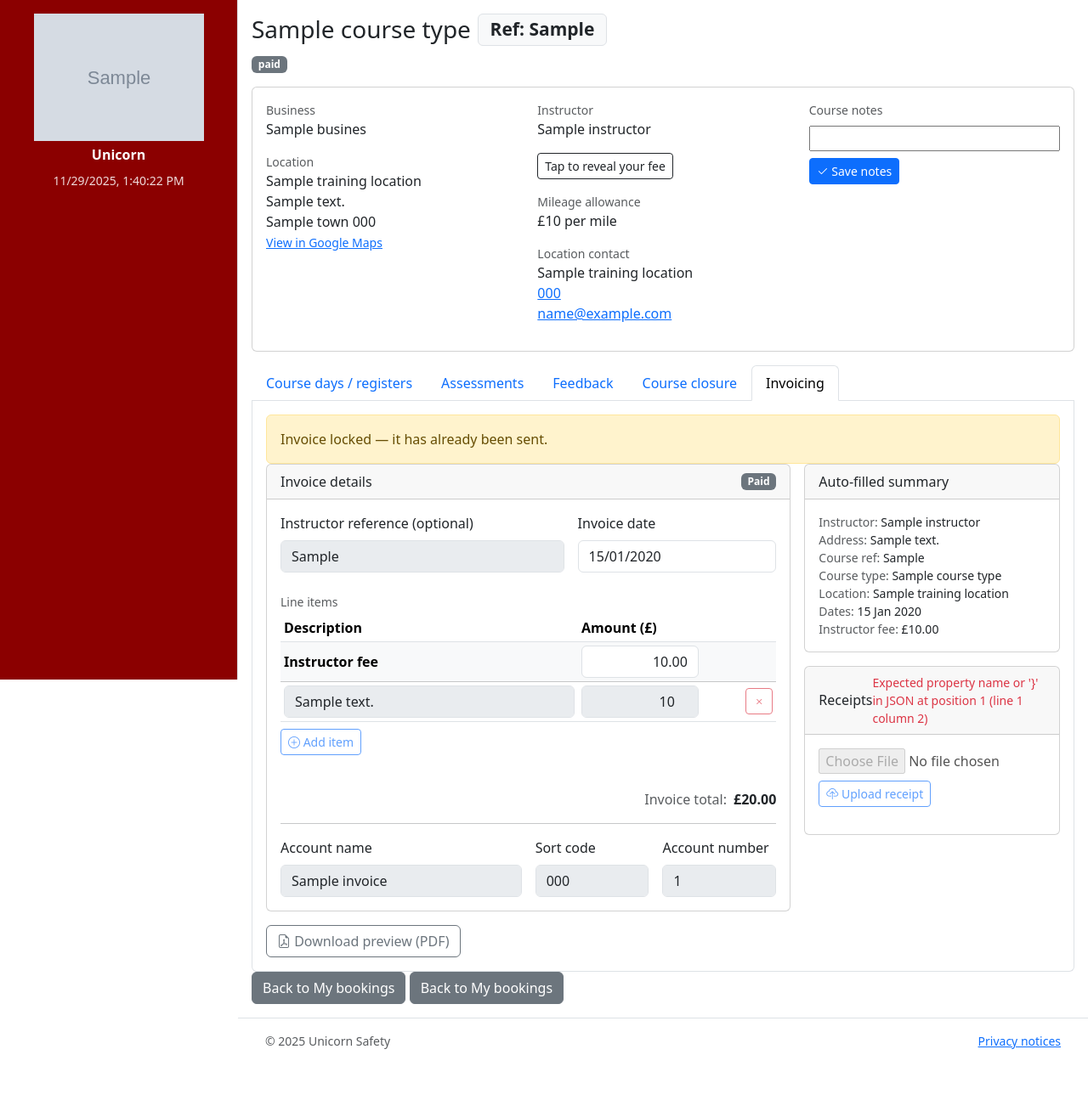
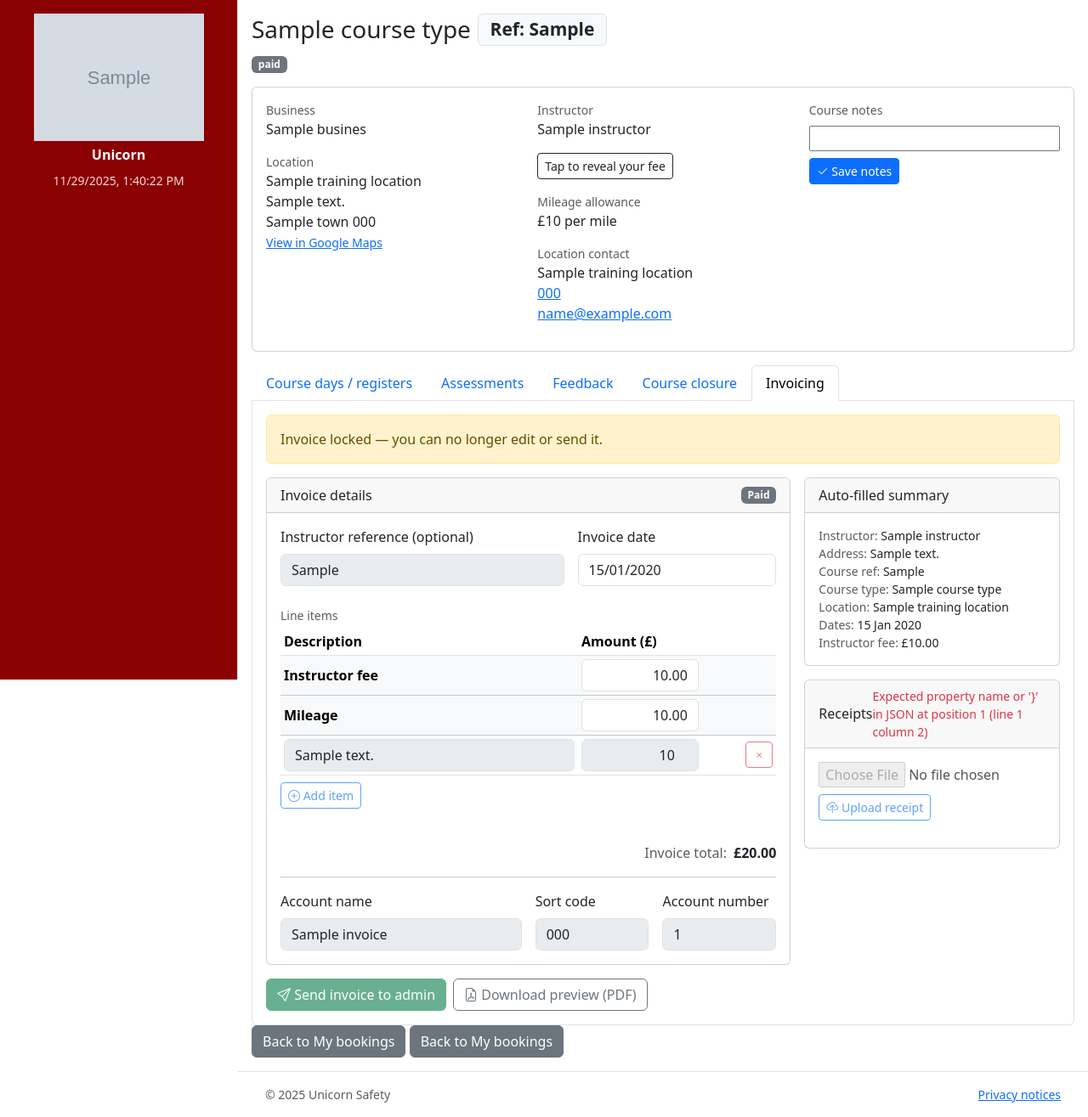
Before and after one commit to unicornfss/pegasusDB, a Django app: template unicorn_project/training/templates/instructor/booking_detail.html in a window 1280 px wide, after a click on "Invoicing". Shown: the whole page at 85% size. Before the commit the page ends 1235 px from the top, so only its background shows below. Run offline with Django 5.2, Linux system fonts and the light colour scheme; the template is opened without the code that fills it: most values are stand-ins (such as "Sample title", 1, 10 or a date in 2020); grey boxes marked "Sample" are stand-in pictures; form fields are guessed from the names that the template uses; some libraries are stand-ins or nearby versions.

Commit message:
Refactor instructor invoice tab and save logic
Improves the instructor invoicing tab template for clarity, adds tooltip and button state logic, and refactors the view to handle saving invoice drafts and sending to admin. Invoice line items are now updated and saved from POST data, and AJAX autosave responses are supported for better UX.

```diff
--- a/unicorn_project/training/templates/instructor/_invoicing_tab.html
+++ b/unicorn_project/training/templates/instructor/_invoicing_tab.html
@@ -1,8 +1,11 @@
 {% load static %}
+
 {% with inv_lower=invoice.status|default:"draft"|lower %}
+
+  {# Lock banner if invoice is no longer editable #}
   {% if inv_lower != "draft" and inv_lower != "awaiting_review" %}
-    <div class="alert alert-warning mb-0">
-      Invoice locked — it has already been sent.
+    <div class="alert alert-warning mb-3">
+      Invoice locked — you can no longer edit or send it.
     </div>
   {% endif %}
 
@@ -13,12 +16,15 @@
     {% now "Y-m-d" as today_iso %}
     {% now "d/m/Y" as today_human %}
 
+    {# ================= LEFT COLUMN ================= #}
     <div class="col-12 col-lg-8">
       <div class="card">
         <div class="card-header d-flex justify-content-between align-items-center">
           <span>Invoice details</span>
           <div class="d-flex align-items-center gap-2">
-          <small id="autosave-status" class="text-muted" style="min-width:120px;text-align:right;"></small>
+            <small id="autosave-status"
+                   class="text-muted"
+                   style="min-width:120px;text-align:right;"></small>
             <span class="badge text-bg-secondary">
               {% if invoice and invoice.status %}
                 {{ invoice.status|capfirst }}
@@ -31,6 +37,7 @@
 
         <div class="card-body">
 
+          {# --- Top row: reference + date --- #}
           <div class="row g-3">
             <div class="col-md-7">
               <label class="form-label">Instructor reference (optional)</label>
@@ -46,10 +53,9 @@
                      value="{% if invoice.invoice_date %}{{ invoice.invoice_date|date:'d/m/Y' }}{% else %}{{ today_human }}{% endif %}"
                      readonly>
             </div>
-
-
           </div>
 
+          {# --- Line items --- #}
           <div class="mt-4">
             <div class="text-muted small mb-1">Line items</div>
 
@@ -63,7 +69,7 @@
                   </tr>
                 </thead>
 
-              <!-- Fixed base fee row (always present, not editable) -->
+                {# Fixed base fee row (always present) #}
                 <tbody id="base-fee-body">
                   <tr class="table-light">
                     <td><span class="fw-semibold">Instructor fee</span></td>
@@ -76,9 +82,25 @@
                   </tr>
                 </tbody>
 
-              <!-- Dynamic extras; grows/shrinks based on items -->
+                {# Optional mileage row #}
+                {% if booking.allow_mileage_claim and booking.mileage_fee %}
+                  <tbody id="mileage-body">
+                    <tr class="table-light">
+                      <td><span class="fw-semibold">Mileage</span></td>
+                      <td>
+                        <input class="form-control text-end"
+                               value="{{ booking.mileage_fee|floatformat:2 }}"
+                               readonly>
+                      </td>
+                      <td class="text-end"></td>
+                    </tr>
+                  </tbody>
+                {% endif %}
+
+                {# Dynamic extras #}
                 <tbody id="extras-body">
                   {% for it in invoice.items.all %}
+                    {% if it.description != "Mileage" %}
                       <tr>
                         <td>
                           <input class="form-control"
@@ -101,15 +123,18 @@
                           </button>
                         </td>
                       </tr>
+                    {% endif %}
                   {% empty %}
-                  {# if no extras, start with one empty row #}
+                    {# Start with one empty row if no extras #}
                     <tr>
                       <td>
-                      <input class="form-control" name="item_desc"
+                        <input class="form-control"
+                               name="item_desc"
                                {% if inv_lower != "draft" and inv_lower != "awaiting_review" %}readonly disabled{% endif %}>
                       </td>
                       <td>
-                      <input class="form-control text-end" name="item_amount"
+                        <input class="form-control text-end"
+                               name="item_amount"
                                type="number" step="0.01"
                                {% if inv_lower != "draft" and inv_lower != "awaiting_review" %}readonly disabled{% endif %}>
                       </td>
@@ -126,13 +151,15 @@
               </table>
             </div>
 
-          <button class="btn btn-outline-primary btn-sm" id="btn-add-item"
+            <button class="btn btn-outline-primary btn-sm"
+                    id="btn-add-item"
                     type="button"
                     {% if inv_lower != "draft" and inv_lower != "awaiting_review" %}disabled aria-disabled="true"{% endif %}>
               <i class="bi bi-plus-circle"></i> Add item
             </button>
           </div>
 
+          {# --- Total --- #}
           <div class="row g-3 mt-4">
             <div class="col-md-12">
               <div class="d-flex justify-content-end align-items-center">
@@ -146,6 +173,7 @@
 
           <hr class="my-3">
 
+          {# --- Bank details --- #}
           <div class="row g-3">
             <div class="col-md-6">
               <label class="form-label">Account name</label>
@@ -173,25 +201,58 @@
         </div>
       </div>
 
+      {# --- ACTION BUTTONS ROW --- #}
       <div class="mt-3 d-flex flex-wrap gap-2">
+
+        {# Save draft when editable #}
         {% if inv_lower == "draft" or inv_lower == "awaiting_review" %}
-        <button type="submit" class="btn btn-primary" name="action" value="save_draft">
+          <button type="submit"
+                  class="btn btn-primary"
+                  name="action"
+                  value="save_draft">
             <i class="bi bi-check2"></i> Save draft
-        </button>
-        <button type="submit" class="btn btn-success" name="action" value="send_admin">
-          <i class="bi bi-send"></i> Send invoice to admin
           </button>
         {% endif %}
 
-            <a class="btn btn-outline-secondary" href="{% url 'instructor_invoice_preview' booking.pk %}">
+        {# SEND BUTTON LOGIC (nested ifs, no parentheses) #}
+        {% if booking.status == "completed" %}
+          {% if inv_lower == "draft" or inv_lower == "awaiting_review" %}
+            <button type="submit"
+                    class="btn btn-success"
+                    name="action"
+                    value="send_admin">
+              <i class="bi bi-send"></i> Send invoice to admin
+            </button>
+          {% else %}
+            <span class="d-inline-block"
+                  tabindex="0"
+                  data-bs-toggle="tooltip"
+                  data-bs-title="Invoice must be in Draft or Awaiting review before sending.">
+              <button class="btn btn-success disabled" type="button" aria-disabled="true">
+                <i class="bi bi-send"></i> Send invoice to admin
+              </button>
+            </span>
+          {% endif %}
+        {% else %}
+          <span class="d-inline-block"
+                tabindex="0"
+                data-bs-toggle="tooltip"
+                data-bs-title="Course must be marked as COMPLETED before sending the invoice.">
+            <button class="btn btn-success disabled" type="button" aria-disabled="true">
+              <i class="bi bi-send"></i> Send invoice to admin
+            </button>
+          </span>
+        {% endif %}
+
+        <a class="btn btn-outline-secondary"
+           href="{% url 'instructor_invoice_preview' booking.pk %}">
           <i class="bi bi-file-earmark-pdf"></i> Download preview (PDF)
         </a>
       </div>
 
+    </div>  {# /left col #}
 
-  </div> <!-- this closes the col-12 col-lg-8 -->
-
-
+    {# ================= RIGHT COLUMN ================= #}
     <div class="col-12 col-lg-4">
       <div class="card">
         <div class="card-header">Auto-filled summary</div>
@@ -216,11 +277,13 @@
                 {{ booking.course_date|date:"d M Y" }}
               {% else %}—{% endif %}
             </li>
-          <li><span class="text-muted">Instructor fee:</span> £{{ booking.instructor_fee|default_if_none:0|floatformat:2 }}</li>
+            <li><span class="text-muted">Instructor fee:</span>
+              £{{ booking.instructor_fee|default_if_none:0|floatformat:2 }}</li>
           </ul>
         </div>
       </div>
-<!-- Receipts card (now in the right column) -->
+
+      {# Receipts card #}
       <div class="card mt-3">
         <div class="card-header d-flex justify-content-between align-items-center">
           <span>Receipts</span>
@@ -228,66 +291,53 @@
         </div>
         <div class="card-body">
           <div class="d-flex align-items-center gap-2 flex-wrap">
-        <input type="file" id="rcpt-file"
+            <input type="file"
+                   id="rcpt-file"
                    accept=".pdf,.jpg,.jpeg,.png,.heic,.heif"
                    {% if inv_lower != "draft" and inv_lower != "awaiting_review" %}disabled{% endif %}>
 
-        <button type="button" class="btn btn-outline-primary btn-sm" id="rcpt-upload"
+            <button type="button"
+                    class="btn btn-outline-primary btn-sm"
+                    id="rcpt-upload"
                     {% if inv_lower != "draft" and inv_lower != "awaiting_review" %}disabled aria-disabled="true"{% endif %}>
               <i class="bi bi-cloud-upload"></i> Upload receipt
             </button>
           </div>
-      <ul
-      class="small mt-3 mb-0"
+
+          <ul class="small mt-3 mb-0"
               id="rcpt-list"
               data-list-url="{% url 'instructor_list_receipts' booking.pk %}"
-      data-del-url="{% url 'instructor_delete_receipt' booking.pk %}"
-    ></ul>
-
+              data-del-url="{% url 'instructor_delete_receipt' booking.pk %}">
+          </ul>
         </div>
       </div>
-</div>
+    </div>  {# /right col #}
 
   </form>
-<!-- Confirm Receipts Modal -->
-<div class="modal fade" id="confirmReceiptsModal" tabindex="-1" aria-labelledby="confirmReceiptsLabel" aria-hidden="true">
-  <div class="modal-dialog modal-dialog-centered">
-    <div class="modal-content">
-      <div class="modal-header">
-        <h5 class="modal-title" id="confirmReceiptsLabel">Receipts confirmation</h5>
-        <button type="button" class="btn-close" data-bs-dismiss="modal" aria-label="Close"></button>
-      </div>
-      <div class="modal-body">
-        You’ve added additional charges. Please confirm:
-        <ul class="mt-2">
-          <li>You’ve uploaded all relevant receipts, <em>or</em></li>
-          <li>You’ll send them separately if required.</li>
-        </ul>
-      </div>
-      <div class="modal-footer">
-        <button type="button" id="btn-go-upload" class="btn btn-outline-secondary" data-bs-dismiss="modal">
-          Upload receipts…
-        </button>
-        <button type="button" id="btn-confirm-receipts" class="btn btn-primary">
-          I confirm — continue
-        </button>
-      </div>
-    </div>
-  </div>
-</div>
 
+  {# ================= TOOLTIP INIT ================ #}
+  <script>
+    document.addEventListener("DOMContentLoaded", function () {
+      var tooltipTriggerList = [].slice.call(
+        document.querySelectorAll('[data-bs-toggle="tooltip"]')
+      );
+      tooltipTriggerList.forEach(function (tooltipTriggerEl) {
+        new bootstrap.Tooltip(tooltipTriggerEl);
+      });
+    });
+  </script>
+
+  {# ================= JS: totals & extras ================ #}
   <script>
   (function(){
     const extrasBody = document.getElementById('extras-body');
     const addBtn = document.getElementById('btn-add-item');
     const totalEl = document.getElementById('invoice-total-display');
 
-  // Server-side flag: is the invoice locked (sent)?
     const INVOICE_SENT = {% if inv_lower == "sent" %}true{% else %}false{% endif %};
 
-
     function parseAmount(v){
-    const n = parseFloat((v||'').toString().replace(',', ''));
+      const n = parseFloat((v || '').toString().replace(',', ''));
       return isNaN(n) ? 0 : n;
     }
     function currentBase(){
@@ -314,15 +364,15 @@
         <td><input class="form-control" name="item_desc" value="${desc}" ${ro}></td>
         <td><input class="form-control text-end" name="item_amount" type="number" step="0.01" value="${amount}" ${ro}></td>
         <td class="text-end">
-        <button class="btn btn-outline-danger btn-sm remove-row" type="button" ${dis}><i class="bi bi-x"></i></button>
+          <button class="btn btn-outline-danger btn-sm remove-row" type="button" ${dis}>
+            <i class="bi bi-x"></i>
+          </button>
         </td>
       `;
       extrasBody.appendChild(tr);
 
-    // Live total updates
       tr.addEventListener('input', recalc);
 
-    // Remove row
       const del = tr.querySelector('.remove-row');
       if (del) del.addEventListener('click', function(){
         tr.remove();
@@ -330,12 +380,12 @@
       });
     }
 
-  // “Add item” creates a new row (unless locked)
     if (addBtn){
-    addBtn.addEventListener('click', function(){ if (!INVOICE_SENT) addRow(); });
+      addBtn.addEventListener('click', function(){
+        if (!INVOICE_SENT) addRow();
+      });
     }
 
-  // Hook up existing rows for live total
     extrasBody.querySelectorAll('tr').forEach(tr => {
       tr.addEventListener('input', recalc);
       const del = tr.querySelector('.remove-row');
@@ -348,9 +398,10 @@
     recalc();
   })();
   </script>
+
+  {# ================= JS: autosave ================= #}
   <script>
   (function(){
-  // Don’t autosave if already sent
     const INVOICE_SENT = {% if inv_lower == "sent" %}true{% else %}false{% endif %};
     if (INVOICE_SENT) return;
 
@@ -359,7 +410,7 @@
 
     const statusEl = document.getElementById('autosave-status');
     const csrf = form.querySelector('input[name=csrfmiddlewaretoken]');
-  const endpoint = window.location.href.split('#')[0]; // post back to same URL
+    const endpoint = window.location.href.split('#')[0];
     let timer = null, inflight = false;
 
     function mark(msg, cls){
@@ -372,7 +423,7 @@
     function schedule(){
       if (timer) clearTimeout(timer);
       mark('Saving…','text-muted');
-    timer = setTimeout(save, 600); // debounce
+      timer = setTimeout(save, 600);
     }
 
     async function save(){
@@ -380,8 +431,8 @@
       inflight = true;
       try {
         const fd = new FormData(form);
-      fd.set('action', 'save_draft');    // force save_draft
-      fd.delete('invoice_date');         // server sets today
+        fd.set('action', 'save_draft');
+        fd.delete('invoice_date');
 
         const resp = await fetch(endpoint, {
           method: 'POST',
@@ -407,26 +458,27 @@
       }
     }
 
-  // Watch these fields (matches your form names)
     const names = ['instructor_ref','account_name','sort_code','account_number','item_desc','item_amount'];
     function watch(el){
       if (!el) return;
       ['input','change'].forEach(evt => el.addEventListener(evt, schedule));
     }
-  names.forEach(nm => form.querySelectorAll(`[name="${nm}"]`).forEach(watch));
+    names.forEach(nm => form.querySelectorAll('[name="' + nm + '"]').forEach(watch));
 
-  // Also watch for dynamically added extra rows
     const extrasBody = document.getElementById('extras-body');
     if (extrasBody && 'MutationObserver' in window) {
       new MutationObserver(muts => {
         muts.forEach(m => m.addedNodes.forEach(node => {
-        if (node.nodeType === 1) node.querySelectorAll('input[name="item_desc"],input[name="item_amount"]').forEach(watch);
+          if (node.nodeType === 1) {
+            node.querySelectorAll('input[name="item_desc"],input[name="item_amount"]').forEach(watch);
+          }
         }));
       }).observe(extrasBody, { childList: true });
     }
   })();
   </script>
 
+  {# ================= JS: receipts upload ================= #}
   <script>
   (function(){
     const btn   = document.getElementById('rcpt-upload');
@@ -436,7 +488,6 @@
     const form  = document.getElementById('invoice-form');
     if (!btn || !inp || !form) return;
 
-  // Locked for any status other than draft / awaiting_review
     const INVOICE_LOCKED = {% if inv_lower != "draft" and inv_lower != "awaiting_review" %}true{% else %}false{% endif %};
     if (INVOICE_LOCKED) return;
 
@@ -456,7 +507,7 @@
 
       const fd = new FormData();
       fd.append('file', inp.files[0]);
-    if (csrfInput) fd.append('csrfmiddlewaretoken', csrfInput.value); // body CSRF (belt & braces)
+      if (csrfInput) fd.append('csrfmiddlewaretoken', csrfInput.value);
 
       mark('Uploading…','text-muted');
 
@@ -464,7 +515,7 @@
         const url = "{% url 'instructor_upload_receipt' booking.pk %}";
         const resp = await fetch(url, {
           method: 'POST',
-        credentials: 'same-origin',                // send session & CSRF cookies
+          credentials: 'same-origin',
           headers: { 'X-Requested-With': 'XMLHttpRequest' },
           body: fd
         });
@@ -472,27 +523,20 @@
         const ct = resp.headers.get('content-type') || '';
         if (!ct.includes('application/json')) {
           const text = await resp.text();
-        throw new Error(`Server returned ${resp.status}. ${text.slice(0,120)}…`);
+          throw new Error('Server returned ' + resp.status + '. ' + text.slice(0,120) + '…');
         }
 
         const data = await resp.json();
-      if(!resp.ok || !data.ok) throw new Error((data && data.error) || `HTTP ${resp.status}`);
+        if(!resp.ok || !data.ok) throw new Error((data && data.error) || ('HTTP ' + resp.status));
 
         const li = document.createElement('li');
-      li.dataset.fileId = data.id; // for delete
-
-      const disabledAttr = {% if inv_lower != "draft" and inv_lower != "awaiting_review" %}
-        "disabled aria-disabled='true'"
-      {% else %}
-        ""
-      {% endif %};
+        li.dataset.fileId = data.id;
 
         li.innerHTML = `
           <a href="${data.webViewLink}" target="_blank" rel="noopener">${data.name}</a>
           <button type="button"
                   class="btn btn-sm btn-outline-danger ms-2 rcpt-del"
-                title="Remove"
-                ${disabledAttr}>
+                  title="Remove">
             <i class="bi bi-trash"></i>
           </button>
         `;
@@ -510,8 +554,7 @@
   })();
   </script>
 
-
-
+  {# ================= JS: send confirmation modal ================= #}
   <script>
   (function(){
     const form = document.getElementById('invoice-form');
@@ -521,7 +564,6 @@
     const confirmField = document.getElementById('confirm_receipts');
     const extrasBody   = document.getElementById('extras-body');
 
-  // Modal bits (may be absent)
     const modalEl  = document.getElementById('confirmReceiptsModal');
     const hasModal = !!(modalEl && window.bootstrap && bootstrap.Modal);
     const modal    = hasModal ? new bootstrap.Modal(modalEl) : null;
@@ -539,7 +581,6 @@
     }
 
     function doProgrammaticSubmit(){
-    // Ensure we send action=send_admin (because form.submit() won't include the clicked button)
       const hidden = document.createElement('input');
       hidden.type  = 'hidden';
       hidden.name  = 'action';
@@ -568,19 +609,14 @@
 
     if (sendBtn){
       sendBtn.addEventListener('click', function(ev){
-      // If no extras, let the normal submit happen (button's name/value included)
         if (extraTotal() <= 0) return;
-
-      // If already confirmed once, let normal submit happen
         if (confirmField && confirmField.value === '1') return;
 
-      // Intercept to confirm
         ev.preventDefault();
 
         if (hasModal) {
           modal.show();
         } else {
-        // Fallback if Bootstrap JS isn't loaded
           const ok = window.confirm(
             "You’ve added additional charges.\n\n" +
             "Please confirm you’ve uploaded all receipts or will send them separately."
@@ -589,14 +625,13 @@
             if (confirmField) confirmField.value = '1';
             doProgrammaticSubmit();
           }
-        // If they cancel, do nothing.
         }
       });
     }
   })();
   </script>
 
-
+  {# ================= JS: receipts list & delete ================= #}
   <script>
   (function(){
     const listEl = document.getElementById('rcpt-list');
@@ -626,14 +661,12 @@
       files.forEach(f => {
         const li = document.createElement('li');
         li.dataset.fileId = f.id;
-      const isLocked = {% if inv_lower != "draft" and inv_lower != "awaiting_review" %}true{% else %}false{% endif %};
 
         li.innerHTML = `
           <a href="${f.webViewLink}" target="_blank" rel="noopener">${f.name}</a>
           <button type="button"
                   class="btn btn-sm btn-outline-danger ms-2 rcpt-del"
-                title="Remove"
-                ${isLocked ? "disabled aria-disabled='true'" : ""}>
+                  title="Remove">
             <i class="bi bi-trash"></i>
           </button>
         `;
@@ -644,9 +677,12 @@
 
     async function loadList(){
       try{
-      const resp = await fetch(listURL, { credentials: 'same-origin', headers: { 'X-Requested-With':'XMLHttpRequest' }});
+        const resp = await fetch(listURL, {
+          credentials: 'same-origin',
+          headers: { 'X-Requested-With':'XMLHttpRequest' }
+        });
         const data = await resp.json();
-      if (!resp.ok || !data.ok) throw new Error((data && data.error) || `HTTP ${resp.status}`);
+        if (!resp.ok || !data.ok) throw new Error((data && data.error) || ('HTTP ' + resp.status));
         render(data.files || []);
       }catch(e){
         mark(e.message || 'Load failed','text-danger');
@@ -666,7 +702,7 @@
           body: fd
         });
         const data = await resp.json();
-      if (!resp.ok || !data.ok) throw new Error((data && data.error) || `HTTP ${resp.status}`);
+        if (!resp.ok || !data.ok) throw new Error((data && data.error) || ('HTTP ' + resp.status));
         li.remove();
         if (!listEl.querySelector('li')) render([]);
         mark('Removed','text-success');
@@ -676,13 +712,7 @@
       }
     }
 
-  // Delegate delete clicks
-    const IS_LOCKED = {% if inv_lower != "draft" and inv_lower != "awaiting_review" %}true{% else %}false{% endif %};
-
-  // Delegate delete clicks
     listEl.addEventListener('click', function(ev){
-    if (IS_LOCKED) return;  // block deletion when invoice locked
-
       const btn = ev.target.closest('.rcpt-del');
       if (!btn) return;
       const li = btn.closest('li');
@@ -692,9 +722,8 @@
       deleteFile(fileId, li);
     });
 
-
-  // load on page ready
     loadList();
   })();
   </script>
+
 {% endwith %}
```
Also changed, not shown: unicorn_project/training/views_instructor.py (+45 -3 lines). Lines whose indentation alone changed are shown as unchanged.
